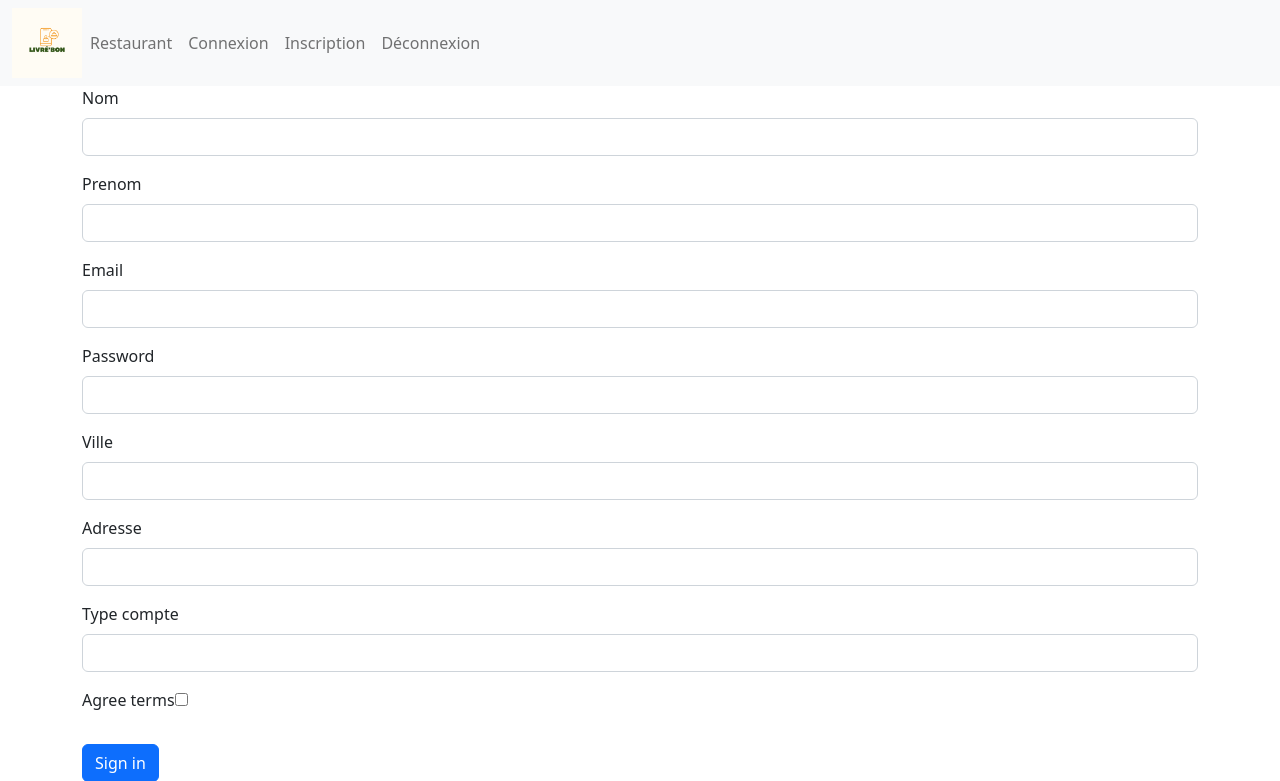
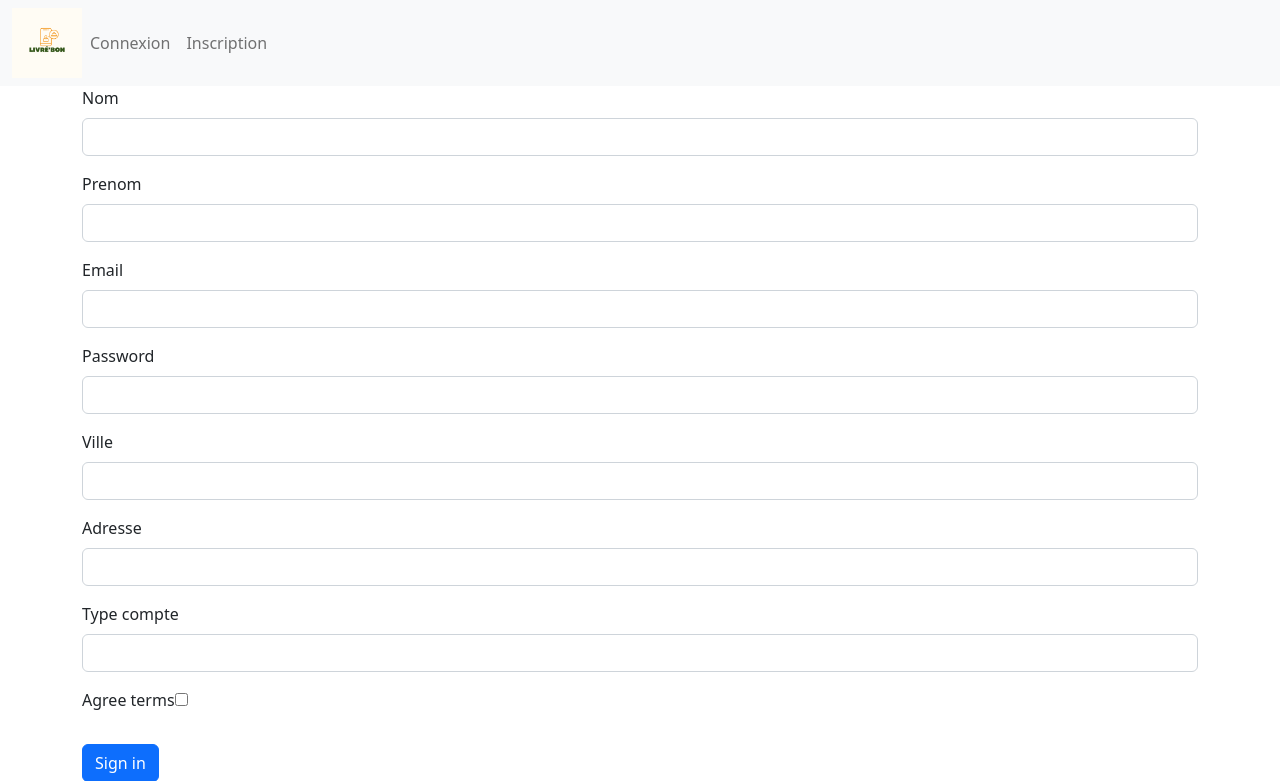
Before and after one commit to Bush1deau/livrebon, a Symfony app: template templates/user/register.html.twig in a window 1280 px wide. Shown: the top 781 px of the page. Run offline with Twig, Linux system fonts and the light colour scheme; the template is opened without the code that fills it, so the values that code supplies are empty; form fields are guessed from the names that the template uses; some libraries are stand-ins or nearby versions.

Commit message:
finish full navbar

```diff
--- a/src/Controller/RegistrationController.php
+++ b/src/Controller/RegistrationController.php
@@ -38,7 +38,7 @@ class RegistrationController extends AbstractController
 
             $manager->persist($user);
             $manager->flush();
-            return $this->redirectToRoute('index');
+            return $this->redirectToRoute('app_login');
         }
 
 
--- a/templates/base.html.twig
+++ b/templates/base.html.twig
@@ -25,24 +25,75 @@
 				<a class="nav-link active" href="/"><img height="70px" width="70px;" src="{{asset('Livrebon.png')}}"></img></a>
 				<div class="collapse navbar-collapse" id="navbarColor03">
 					<ul class="navbar-nav me-auto">
+
+
+
+
+
                         {% if is_granted("ROLE_CLIENT") %}
                             <li class="nav-item">
-								<a class="nav-link" href="{{ path('medecin_add') }}">Demande de livraison</a>
+							    <a class="nav-link" href="/restaurant">Restaurant</a>
+						    </li>
+                            <li class="nav-item">
+							    <a class="nav-link" href="/restaurant">Demande de livraison</a>
+						    </li>
+						{% endif %}
+
+
+
+
+                        {% if is_granted("ROLE_LIVREUR") %}
+							<li class="nav-item">
+							<a class="nav-link" href="/logout">Demande de livraison</a>
+						    </li>
+                            <li class="nav-item">
+							<a class="nav-link" href="/restaurant">Restaurant</a>
+						    </li>
+                            <li class="nav-item">
+							<a class="nav-link" href="/logout">Commandes</a>
+						    </li>
+                            <li class="nav-item">
+							<a class="nav-link" href="/logout">Commandes en attente</a>
+						    </li>
+                            <li class="nav-item">
+							<a class="nav-link" href="/logout">Profil</a>
+						    </li>
+						{% endif %}
+
+
+                        {% if is_granted("ROLE_RESTAURATEUR") %}
+
+                            <li class="nav-item">
+							<a class="nav-link" href="/restaurant">Ajouter un restaurant</a>
+						    </li>
+                            <li class="nav-item">
+							<a class="nav-link" href="/logout">Ajouter des plats</a>
+						    </li>
+                            <li class="nav-item">
+							<a class="nav-link" href="/logout">Mes restaurants</a>
+						    </li>
+                            <li class="nav-item">
+							<a class="nav-link" href="/logout">Mes plats</a>
+						    </li>
+                            <li class="nav-item">
+							<a class="nav-link" href="/logout">Mes commandes</a>
+						    </li>
+						{% endif %}
+                        {% if is_granted('IS_AUTHENTICATED_REMEMBERED') %}
+                            <li class="nav-item">
+							    <a class="nav-link" href="/logout">Déconnexion</a>
 						    </li>
 
-						{% endif %}
-						<li class="nav-item">
-							<a class="nav-link" href="#">Restaurant</a>
-						</li>
+                        {% else %}
                             <li class="nav-item">
                                 <a class="nav-link" href="/login">Connexion</a>
                             </li>
                             <li class="nav-item">
                                 <a class="nav-link" href="/register">Inscription</a>
                             </li>
-						<li class="nav-item">
-							<a class="nav-link" href="/logout">Déconnexion</a>
-						</li>
+						{% endif %}
+
+
 					</ul>
 				</div>
 			</div>
```
Lines whose indentation alone changed are shown as unchanged.
